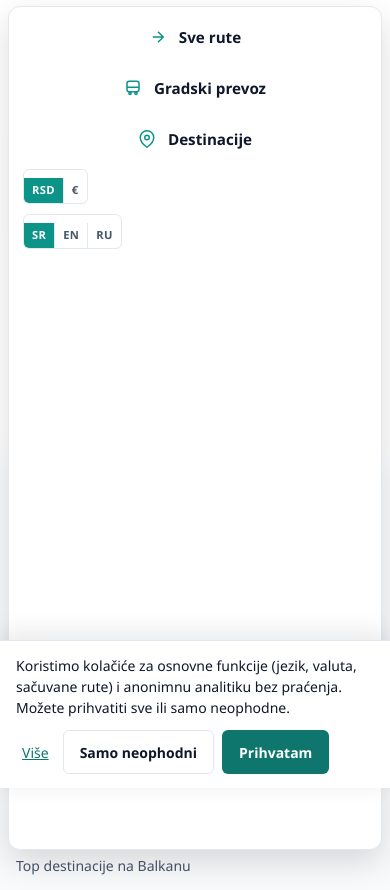
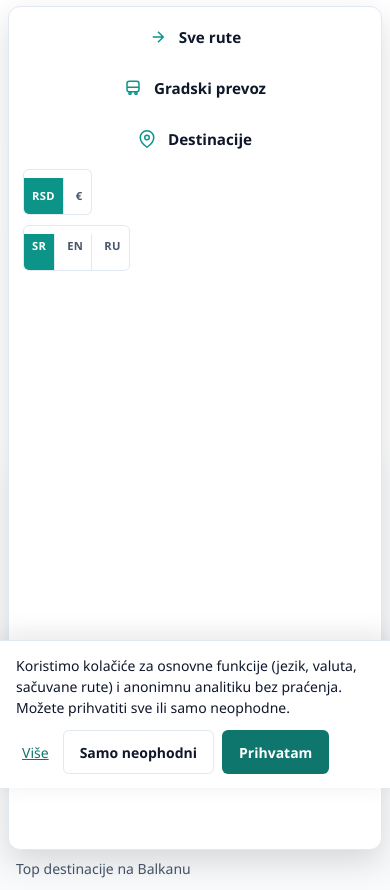
Before and after one commit to klaschukk/transit-aggregator, a Flask app: page /pretraga/ in a window 390 px wide, after a click that opens the changed part. Shown: the part 56-946 px from the top of the page. Run offline with Flask 3, Linux system fonts and the light colour scheme.

Commit message:
perf(mobile): fix iOS zoom, touch targets, leaflet gesture conflicts
Five sub-16px inputs (.journey-form__date, .search-bar__input,
.review-form text/email/textarea) now remap to --text-base inside the
<640px block, killing the iOS viewport-jump on focus.

Touch targets below Apple HIG (44×44) bumped on mobile only:
.trip-card__buy to 44px min-height, .lang-pill__item to 36px floor,
.fav-btn pinned at 44×44, mobile sheet .lang-pill gap to 4px.

.city-map-wrap moves from height:40vh to aspect-ratio:16/10 +
touch-action:pan-x pan-y pinch-zoom for stable CLS and cleaner
gesture handoff with surrounding page scroll. .stop-hero__map gets
touch-action:pan-y since its Leaflet init is display-only.

Also: clean stray U+FFFD chars from the breakpoint comment.

See docs/06_tech/perf-baseline-mobile.md for the before/after
Lighthouse numbers and the mobile-UX audit checklist.

Co-Authored-By: Claude Opus 4.7 (1M context) <noreply@anthropic.com>

```diff
--- a/app/static/css/app.css
+++ b/app/static/css/app.css
@@ -975,13 +975,21 @@ small { font-size: var(--text-sm); color: var(--color-text-muted); }
 
 /* City map */
 .city-map-wrap {
-  height: 40vh;
+  /* Aspect ratio reserves vertical space before Leaflet finishes loading
+     so CLS stays at 0. We still cap with min/max so very tall/short
+     viewports don't produce awkward strips. */
+  aspect-ratio: 16 / 10;
   min-height: 250px;
   max-height: 420px;
   border-radius: var(--radius-lg);
   overflow: hidden;
   margin-bottom: 24px;
   border: 1px solid var(--color-border);
+  /* Leaflet handles pinch/drag internally; telling the browser this
+     element won't double-tap-zoom keeps surrounding page scroll snappy
+     on iOS and prevents a subtle touch delay when the user starts the
+     gesture just inside the map bounds. */
+  touch-action: pan-x pan-y pinch-zoom;
 }
 .city-map { height: 100%; }
 
@@ -1390,7 +1398,7 @@ input:focus-visible,
   box-shadow: 0 0 0 2px rgba(13, 148, 136, .2);
 }
 
-/* ── Mobile touch targets (< 640px) ���─ */
+/* ── Mobile touch targets (< 640px) ── */
 @media (max-width: 639px) {
   /* Prevent horizontal scroll */
   body { overflow-x: hidden; }
@@ -1419,6 +1427,31 @@ input:focus-visible,
     mask-image: linear-gradient(to right, #000 85%, transparent);
     padding-right: 24px;
   }
+
+  /* iOS auto-zooms any focused input with computed font-size < 16px. Bump
+     the inputs that were sized below the 16px threshold to kill the
+     viewport jump without changing desktop typography. */
+  .journey-form__date,
+  .search-bar__input,
+  .review-form textarea,
+  .review-form input[type="text"],
+  .review-form input[type="email"] { font-size: var(--text-base); }
+
+  /* Buy CTA on trip list — 32px was below both Apple HIG (44) and Material
+     (48). Bump min-height + padding; horizontal flow is unchanged. */
+  .trip-card__buy { min-height: 44px; padding: 10px 16px; }
+
+  /* Header pills were ornamental on desktop (28px). On mobile the same
+     primitive can appear bare on /politika-kolacica/ and body-level uses,
+     so ensure a thumbable target. The in-sheet override below still wins. */
+  .lang-pill__item { min-height: 36px; }
+
+  /* Mobile sheet pill needs more thumb room between items (was gap:0). */
+  .site-nav.is-open .lang-pill { gap: 4px; }
+
+  /* Star save button — ensure 44×44 on narrow screens even when the
+     surrounding header is tight. */
+  .fav-btn { min-height: 44px; min-width: 44px; }
 }
 
 /* ── Extra-narrow fixes (< 480px) ── */
@@ -1473,8 +1506,15 @@ main { animation: fadeInUp .25s ease both; }
   margin-bottom: 24px;
 }
 .stop-hero__map {
+  /* Explicit height keeps the hero LCP candidate from shifting once Leaflet
+     paints its tiles. 180px fits under the fold on 375×667 (iPhone SE) so
+     the stop name + line list are visible before the user scrolls. */
   height: 180px;
   position: relative;
+  /* Stop-detail map is display-only (dragging:false in JS init) so we
+     opt out of all panning/zooming gestures — the surrounding page
+     scroll always wins on touch. */
+  touch-action: pan-y;
 }
 .stop-hero__map::after {
   content: '';
```
